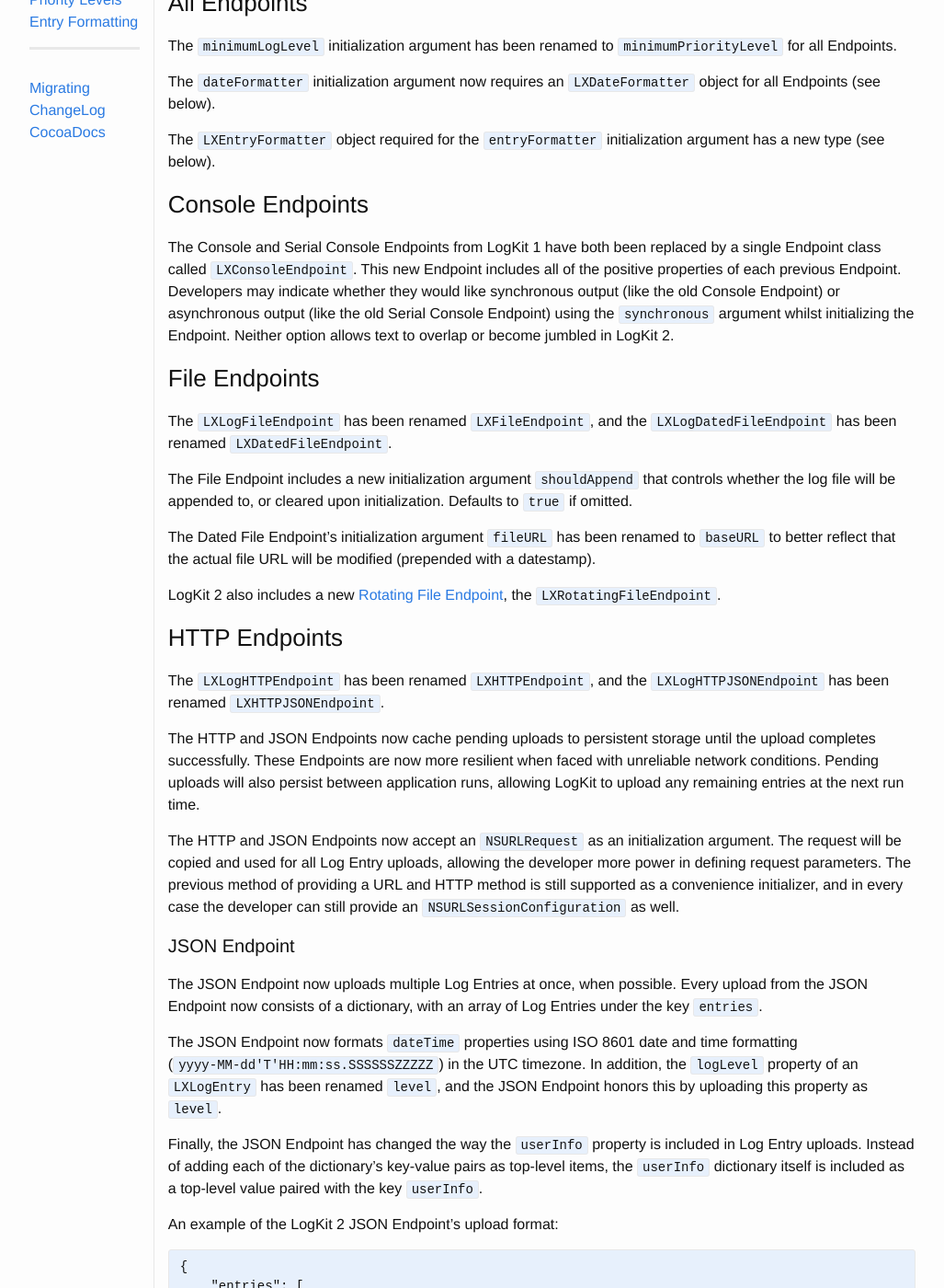
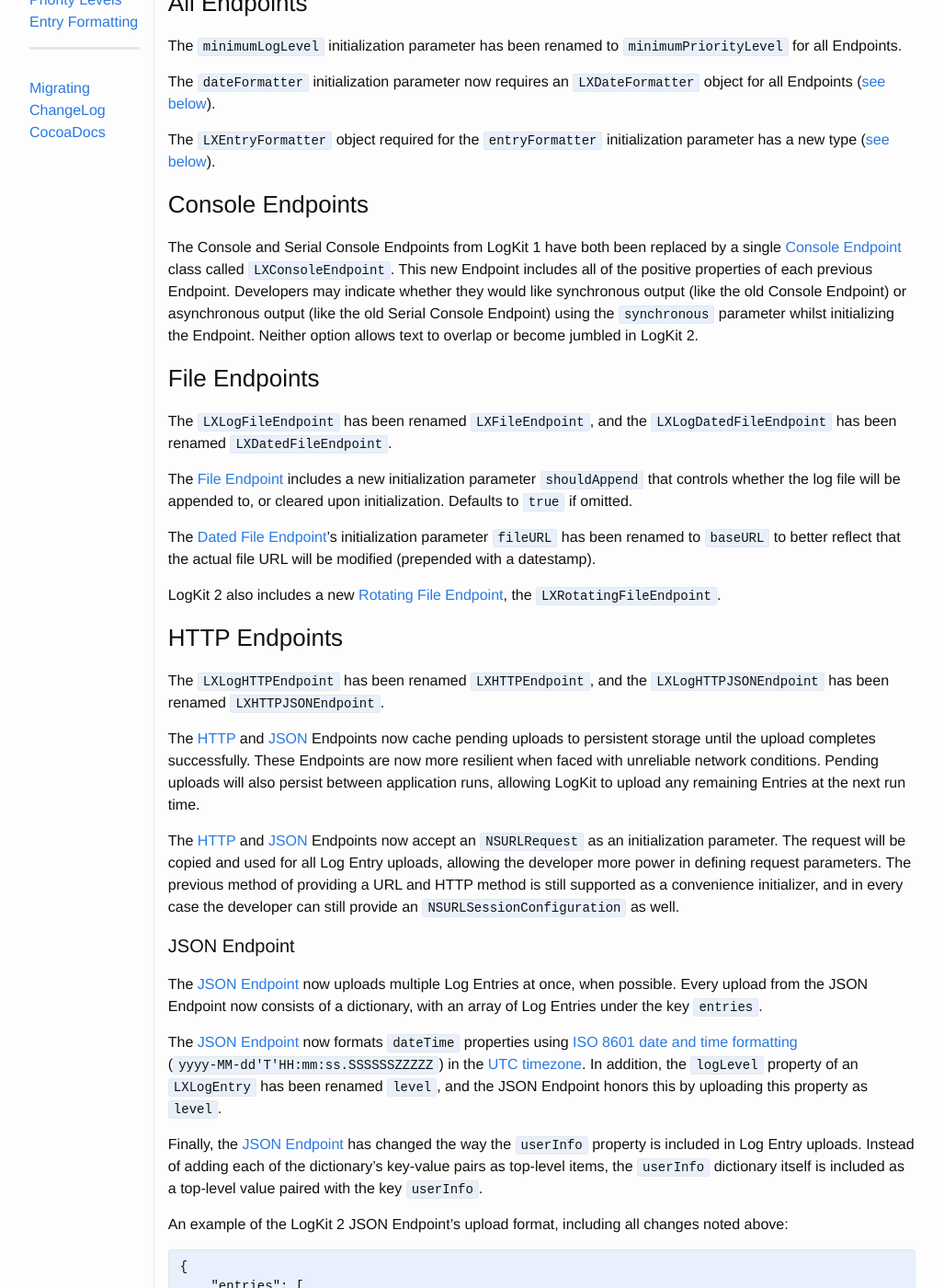
Before and after one commit to Conoize/logkit.github.io, a Jekyll site: the page built from _docs/2.0/migration.md, in a window 1280 px wide and 1400 px high, scrolled down 419 px. Shown: the whole window at 92% size, without its empty margins (126-1153 px from the left). Built offline with Jekyll 4.4.1, drawn with Linux system fonts in a browser that asks for light colours; some of the changed text lies outside the part shown.

```diff
--- a/_docs/2.0/migration.md
+++ b/_docs/2.0/migration.md
@@ -9,27 +9,27 @@ Use this document as a guide when upgrading from LogKit 1 to LogKit 2. Although
 
 ## Initializing Endpoints
 
-In the LogKit 2, the `LXLogger` object functions the same as in LogKit 1. However, many of the built-in Endpoints have updated initialization methods.
+In the LogKit 2, the `LXLogger` object functions the same as in LogKit 1. However, many of the built-in [Endpoints][endpoints] have updated initialization methods.
 
 ### All Endpoints
 
-The `minimumLogLevel` initialization argument has been renamed to `minimumPriorityLevel` for all Endpoints.
+The `minimumLogLevel` initialization parameter has been renamed to `minimumPriorityLevel` for all Endpoints.
 
-The `dateFormatter` initialization argument now requires an `LXDateFormatter` object for all Endpoints (see below).
+The `dateFormatter` initialization parameter now requires an `LXDateFormatter` object for all Endpoints ([see below][local_date-formatting]).
 
-The `LXEntryFormatter` object required for the `entryFormatter` initialization argument has a new type (see below).
+The `LXEntryFormatter` object required for the `entryFormatter` initialization parameter has a new type ([see below][local_entry-formatting]).
 
 ### Console Endpoints
 
-The Console and Serial Console Endpoints from LogKit 1 have both been replaced by a single Endpoint class called `LXConsoleEndpoint`. This new Endpoint includes all of the positive properties of each previous Endpoint. Developers may indicate whether they would like synchronous output (like the old Console Endpoint) or asynchronous output (like the old Serial Console Endpoint) using the `synchronous` argument whilst initializing the Endpoint. Neither option allows text to overlap or become jumbled in LogKit 2.
+The Console and Serial Console Endpoints from LogKit 1 have both been replaced by a single [Console Endpoint][ep-console] class called `LXConsoleEndpoint`. This new Endpoint includes all of the positive properties of each previous Endpoint. Developers may indicate whether they would like synchronous output (like the old Console Endpoint) or asynchronous output (like the old Serial Console Endpoint) using the `synchronous` parameter whilst initializing the Endpoint. Neither option allows text to overlap or become jumbled in LogKit 2.
 
 ### File Endpoints
 
 The `LXLogFileEndpoint` has been renamed `LXFileEndpoint`, and the `LXLogDatedFileEndpoint` has been renamed `LXDatedFileEndpoint`.
 
-The File Endpoint includes a new initialization argument `shouldAppend` that controls whether the log file will be appended to, or cleared upon initialization. Defaults to `true` if omitted.
+The [File Endpoint][ep-file] includes a new initialization parameter `shouldAppend` that controls whether the log file will be appended to, or cleared upon initialization. Defaults to `true` if omitted.
 
-The Dated File Endpoint's initialization argument `fileURL` has been renamed to `baseURL` to better reflect that the actual file URL will be modified (prepended with a datestamp).
+The [Dated File Endpoint][ep-dated-file]'s initialization parameter `fileURL` has been renamed to `baseURL` to better reflect that the actual file URL will be modified (prepended with a datestamp).
 
 LogKit 2 also includes a new [Rotating File Endpoint][ep-rotating-file], the `LXRotatingFileEndpoint`.
 
@@ -37,19 +37,19 @@ LogKit 2 also includes a new [Rotating File Endpoint][ep-rotating-file], the `LX
 
 The `LXLogHTTPEndpoint` has been renamed `LXHTTPEndpoint`, and the `LXLogHTTPJSONEndpoint` has been renamed `LXHTTPJSONEndpoint`.
 
-The HTTP and JSON Endpoints now cache pending uploads to persistent storage until the upload completes successfully. These Endpoints are now more resilient when faced with unreliable network conditions. Pending uploads will also persist between application runs, allowing LogKit to upload any remaining entries at the next run time.
+The [HTTP][ep-http] and [JSON][ep-http-json] Endpoints now cache pending uploads to persistent storage until the upload completes successfully. These Endpoints are now more resilient when faced with unreliable network conditions. Pending uploads will also persist between application runs, allowing LogKit to upload any remaining Entries at the next run time.
 
-The HTTP and JSON Endpoints now accept an `NSURLRequest` as an initialization argument. The request will be copied and used for all Log Entry uploads, allowing the developer more power in defining request parameters. The previous method of providing a URL and HTTP method is still supported as a convenience initializer, and in every case the developer can still provide an `NSURLSessionConfiguration` as well.
+The [HTTP][ep-http] and [JSON][ep-http-json] Endpoints now accept an `NSURLRequest` as an initialization parameter. The request will be copied and used for all Log Entry uploads, allowing the developer more power in defining request parameters. The previous method of providing a URL and HTTP method is still supported as a convenience initializer, and in every case the developer can still provide an `NSURLSessionConfiguration` as well.
 
 #### JSON Endpoint
 
-The JSON Endpoint now uploads multiple Log Entries at once, when possible. Every upload from the JSON Endpoint now consists of a dictionary, with an array of Log Entries under the key `entries`.
+The [JSON Endpoint][ep-http-json] now uploads multiple Log Entries at once, when possible. Every upload from the JSON Endpoint now consists of a dictionary, with an array of Log Entries under the key `entries`.
 
-The JSON Endpoint now formats `dateTime` properties using ISO 8601 date and time formatting<br>(`yyyy-MM-dd'T'HH:mm:ss.SSSSSSZZZZZ`) in the UTC timezone. In addition, the `logLevel` property of an `LXLogEntry` has been renamed `level`, and the JSON Endpoint honors this by uploading this property as `level`.
+The [JSON Endpoint][ep-http-json] now formats `dateTime` properties using [ISO 8601 date and time formatting][iso8601]<br>(`yyyy-MM-dd'T'HH:mm:ss.SSSSSSZZZZZ`) in the [UTC timezone][utc]. In addition, the `logLevel` property of an `LXLogEntry` has been renamed `level`, and the JSON Endpoint honors this by uploading this property as `level`.
 
-Finally, the JSON Endpoint has changed the way the `userInfo` property is included in Log Entry uploads. Instead of adding each of the dictionary's key-value pairs as top-level items, the `userInfo` dictionary itself is included as a top-level value paired with the key `userInfo`.
+Finally, the [JSON Endpoint][ep-http-json] has changed the way the `userInfo` property is included in Log Entry uploads. Instead of adding each of the dictionary's key-value pairs as top-level items, the `userInfo` dictionary itself is included as a top-level value paired with the key `userInfo`.
 
-An example of the LogKit 2 JSON Endpoint's upload format:
+An example of the LogKit 2 JSON Endpoint's upload format, including all changes noted above:
 
 {% highlight json %}
 {
@@ -76,42 +76,45 @@ An example of the LogKit 2 JSON Endpoint's upload format:
 
 ## Updating Custom Endpoints
 
-Endpoints have changed slightly in LogKit 2, and custom Endpoints will need to be updated to reflect this.
+[Endpoints][endpoints] have changed slightly in LogKit 2, and custom Endpoints will need to be updated to reflect this.
 
-### The Endpoint protocol
+### The Endpoint Protocol
 
 In LogKit 2, the `LXLogEndpoint` protocol has been renamed `LXEndpoint`. Additionally, the protocol's `minimumLogLevel` property has been renamed `minimumPriorityLevel`. The `dateFormatter` and `entryFormatter` properties now require `LXDateFormatter` and `LXEntryFormatter` objects respectively, instead of the `NSDateFormatter` and entry formatting closures accepted in LogKit 1.
 
-Finally, the protocol has picked up one additional property: `requiresNewlines`. This property should be either `true` or `false` depending on whether you want newline characters appended to each Log Entry before it is written to the Endpoint. For example, the included File Endpoint sets this property to `true` so that each Log Entry ends with a line break, but the included HTTP Endpoint sets this property to `false`, as there is no need to append newline characters to entries being uploaded.
+Finally, the protocol has picked up one additional property: `requiresNewlines`. This property should be either `true` or `false` depending on whether you want newline characters appended to each Log Entry before it is written to the Endpoint. For example, the included [File Endpoint][ep-file] sets this property to `true` so that each Log Entry ends with a line break, but the included [HTTP Endpoint][ep-http] sets this property to `false`, as there is no need to append newline characters to Entries being uploaded.
 
 
 ## Priority Levels
 
-The `LXLogLevel` enumeration has been renamed `LXPriorityLevel`.
+The [Priority Level][levels] enumeration `LXLogLevel` has been renamed `LXPriorityLevel`.
 
-As mentioned above, the `minimumLogLevel` initialization argument has been updated to `minimumPriorityLevel` for all included Endpoints.
+As mentioned above, the `minimumLogLevel` initialization parameter has been updated to `minimumPriorityLevel` for all included Endpoints.
 
 
-## Entry Formatting
+## Formatting
 
-LogKit 2 introduces some upgrades to the Log Entry formatting system.
+LogKit 2 introduces some upgrades to the Log Entry [formatting][formatting] system.
 
 ### Date Formatting
 
-LogKit 2 introduces the `LXDateFormatter` object, replacing the `NSDateFormatter` previously used by Endpoints. `LXDateFormatter` is similar to `NSDateFormatter`, but is easier to initialize and includes a few built-in presets. All Endpoints now require the use of an `LXDateFormatter`. See the formatting guide for full details.
+LogKit 2 introduces the `LXDateFormatter` object, replacing the `NSDateFormatter` previously used by Endpoints. `LXDateFormatter` is similar to `NSDateFormatter`, but is easier to initialize and includes a few built-in presets. All Endpoints now require the use of an `LXDateFormatter`. See the [formatting guide][date-formatting] for full details.
 
 ### Entry Formatting
 
-LogKit 2 upgrades the closure previously used to format log entries to an object of its own. The `LXEntryFormatter` object accepts the same closures used in LogKit 1 as its initialization argument. `LXEntryFormatter` now includes a few built-in presets as well. All Endpoints require the use of an `LXEntryFormatter`. See the formatting guide for full details.
+LogKit 2 upgrades the closure previously used to format Log Entries to an object of its own. The `LXEntryFormatter` object accepts the same closures used in LogKit 1 as its initialization parameter. `LXEntryFormatter` now includes a few built-in presets as well. All Endpoints require the use of an `LXEntryFormatter`. See the [formatting guide][entry-formatting] for full details.
 
-Any custom formatters using the Log Entry property `logLevel` should be updated to reflect that this property is now called `level`. In addition, several new properties have been made available, as described below.
+Any custom formatters using the [Log Entry][entries] property `logLevel` should be updated to reflect that this property is now called `level`. In addition, several new properties have been made available, as described below.
 
 
 ## Log Entry Details
 
-The Log Entry property `logLevel` has been renamed `level`.
+The [Log Entry][entries] property `logLevel` has been renamed `level`.
 
-Several new Log Entry properties have been made in LogKit 2. These include information on the device type, model, and operating system version of the device running an application, as well as the application's bundle ID. Additionally, vendor and advertising IDs are available for devices that supply them.
+Several new [Log Entry][entries] properties have been made in LogKit 2. These include information on the device type, model, and operating system version of the device running an application, as well as the application's bundle ID. Additionally, vendor and advertising IDs are available for devices that supply them.
 
 
+[local_date-formatting]: #date-formatting
+[local_entry-formatting]: #entry-formatting
+
 {% include links.md doc_version=page.family %}
```
Also changed, not shown: _docs/2.0/installation.md (+0 -1 lines), _includes/docs/usage.md (+2 -2 lines), _includes/links.md (+2 -0 lines).
